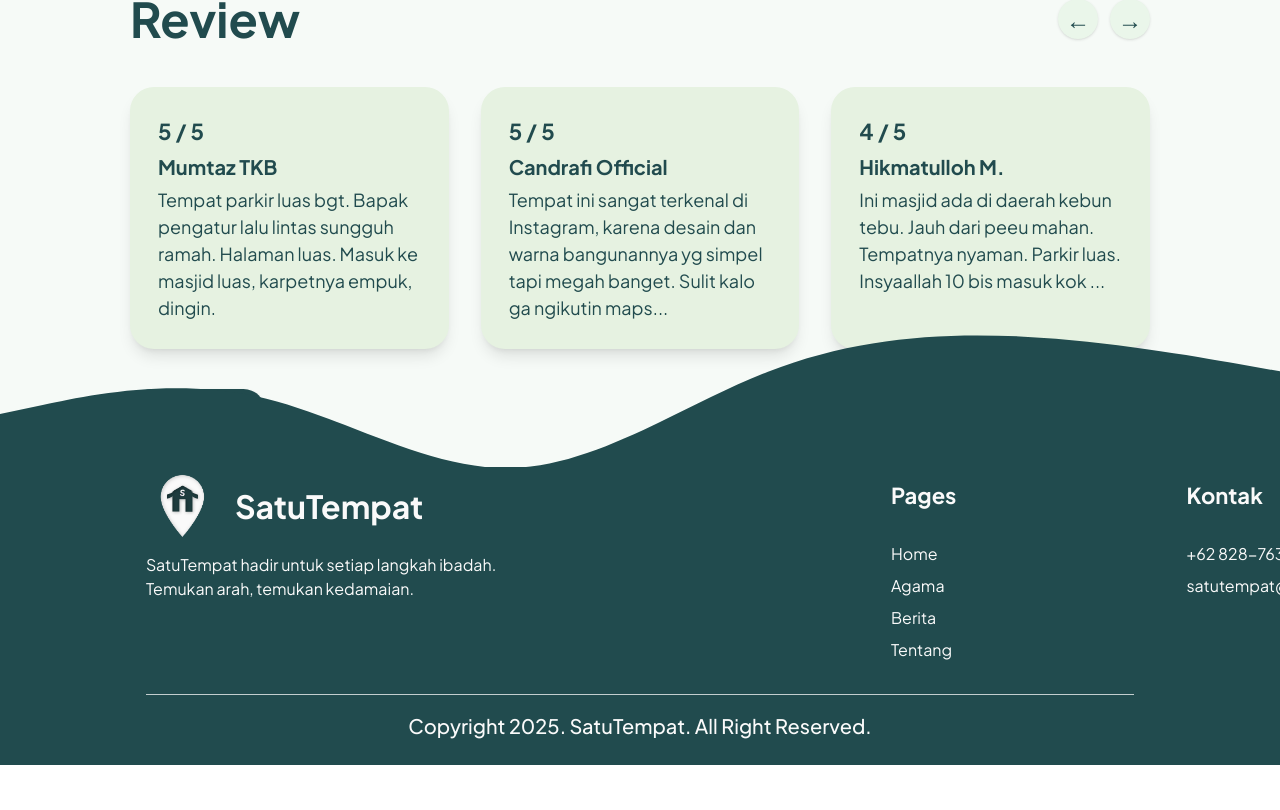
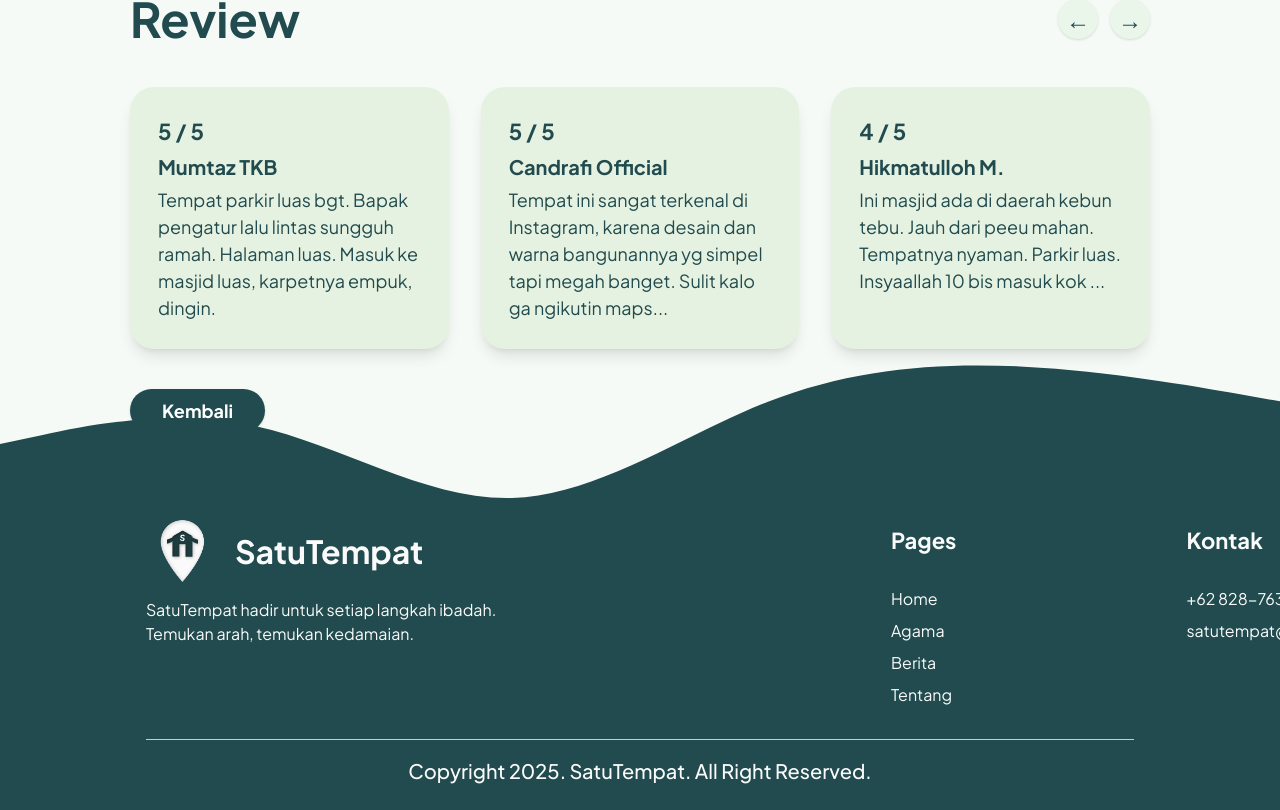
Before and after one commit to rdtydhrm/LCC, a React (Vite) app: page /masjid/salman-al-farisi in a window 1280 px wide. Shown: the part 4151-4961 px from the top of the page. Before the commit the page ends 4916 px from the top, so only its background shows below. Built offline with nearby package versions, Linux system fonts and the light colour scheme; no server answers.

Commit message:
fix button

```diff
--- a/index.html
+++ b/index.html
@@ -5,7 +5,6 @@
     <meta name="viewport" content="width=device-width, initial-scale=1.0" />
     <title>SatuTempat</title>
     <link rel="stylesheet" href="/src/index.css" />
-
     <link rel="icon" type="image/png" href="/assets/icons/LogoSatuTempat1.png" />
   </head>
   <body>
--- a/src/components/Footer.jsx
+++ b/src/components/Footer.jsx
@@ -20,10 +20,10 @@ export default function Footer() {
           <div className="flex flex-col ml-[145px] mt-[10px]">
             <span className="text-[22px] font-bold text-[#255d60]">Pages</span>
             <ul className="mt-[30px] space-y-2">
-              <li className="text-gray-600">Home</li>
-              <li className="text-gray-600">Agama</li>
-              <li className="text-gray-600">Berita</li>
-              <li className="text-gray-600">Tentang</li>
+              <li><a href="/" className="text-gray-600 hover:text-[#255d60] transition">Home</a></li>
+              <li><a href="/agama/islam" className="text-gray-600 hover:text-[#255d60] transition">Agama</a></li>
+              <li><a href="/berita" className="text-gray-600 hover:text-[#255d60] transition">Berita</a></li>
+              <li><a href="/tentang" className="text-gray-600 hover:text-[#255d60] transition">Tentang</a></li>
             </ul>
           </div>
           <div className="flex flex-col ml-[230px] mt-[10px]">
--- a/src/components/FooterIslam.jsx
+++ b/src/components/FooterIslam.jsx
@@ -21,10 +21,10 @@ export default function FooterIslam() {
           <div className="flex flex-col ml-[145px] mt-[10px]">
             <span className="text-[22px] font-bold text-[#fafafa]">Pages</span>
             <ul className="mt-[30px] space-y-2">
-              <li className="text-[#fafafa]">Home</li>
-              <li className="text-[#fafafa]">Agama</li>
-              <li className="text-[#fafafa]">Berita</li>
-              <li className="text-[#fafafa]">Tentang</li>
+              <li><a href="/" className="text-[#fafafa] hover:text-[#21b0b6] transition">Home</a></li>
+              <li><a href="/agama/islam" className="text-[#fafafa] hover:text-[#21b0b6] transition">Agama</a></li>
+              <li><a href="/berita" className="text-[#fafafa] hover:text-[#21b0b6] transition">Berita</a></li>
+              <li><a href="/tentang" className="text-[#fafafa] hover:text-[#21b0b6] transition">Tentang</a></li>
             </ul>
           </div>
           <div className="flex flex-col ml-[230px] mt-[10px]">
--- a/src/pages/BeritaDetail.jsx
+++ b/src/pages/BeritaDetail.jsx
@@ -110,7 +110,12 @@ export default function BeritaDetail() {
                   <button className="bg-[#215d60] text-white rounded-full px-6 py-2 font-semibold text-sm hover:bg-[#1a474a] transition">Baca selengkapnya &gt;</button>
                 </div>
               </div>
-              <button className="mt-8 bg-[#215d60] text-white rounded-full px-8 py-2 font-semibold text-base hover:bg-[#1a474a] transition">Kembali</button>
+              <button
+                className="mt-8 bg-[#215d60] text-white rounded-full px-8 py-2 font-semibold text-base hover:bg-[#1a474a] transition"
+                onClick={() => window.location.href = '/berita'}
+              >
+                Kembali
+              </button>
             </section>
           </div>
         </Container>
--- a/src/pages/DetailSalman.jsx
+++ b/src/pages/DetailSalman.jsx
@@ -392,7 +392,10 @@ export default function DetailSalman() {
             </div>
           </div>
 
-          <button className="mt-2 px-8 py-2 bg-[#214b4e] text-white rounded-full shadow font-semibold text-[18px] hover:bg-[#255d60] transition">
+          <button
+            className="mt-2 px-8 py-2 bg-[#214b4e] text-white rounded-full shadow font-semibold text-[18px] hover:bg-[#255d60] transition"
+            onClick={() => (window.location.href = "/agama/islam")}
+          >
             Kembali
           </button>
         </div>
@@ -400,7 +403,7 @@ export default function DetailSalman() {
       <img
         src={waveFooter}
         alt="Wave Footer"
-        className="w-full bg-[#f6faf7] h-auto block -mt-[610px] -mb-[75px]"
+        className="w-full h-auto block -mt-[580px] -mb-[60px] pointer-events-none"
       />
       <FooterIslam />
     </div>
--- a/src/pages/LandingPage.jsx
+++ b/src/pages/LandingPage.jsx
@@ -103,7 +103,7 @@ export default function LandingPage() {
               <div className="flex justify-between items-center mb-8">
                 <h2 className="text-white text-[48px] font-bold">Berita</h2>
                 <a
-                  href="#"
+                  href="/berita"
                   className="text-white text-[18px] font-medium underline hover:text-[#2a7477]"
                 >
                   Lihat lebih banyak
```
